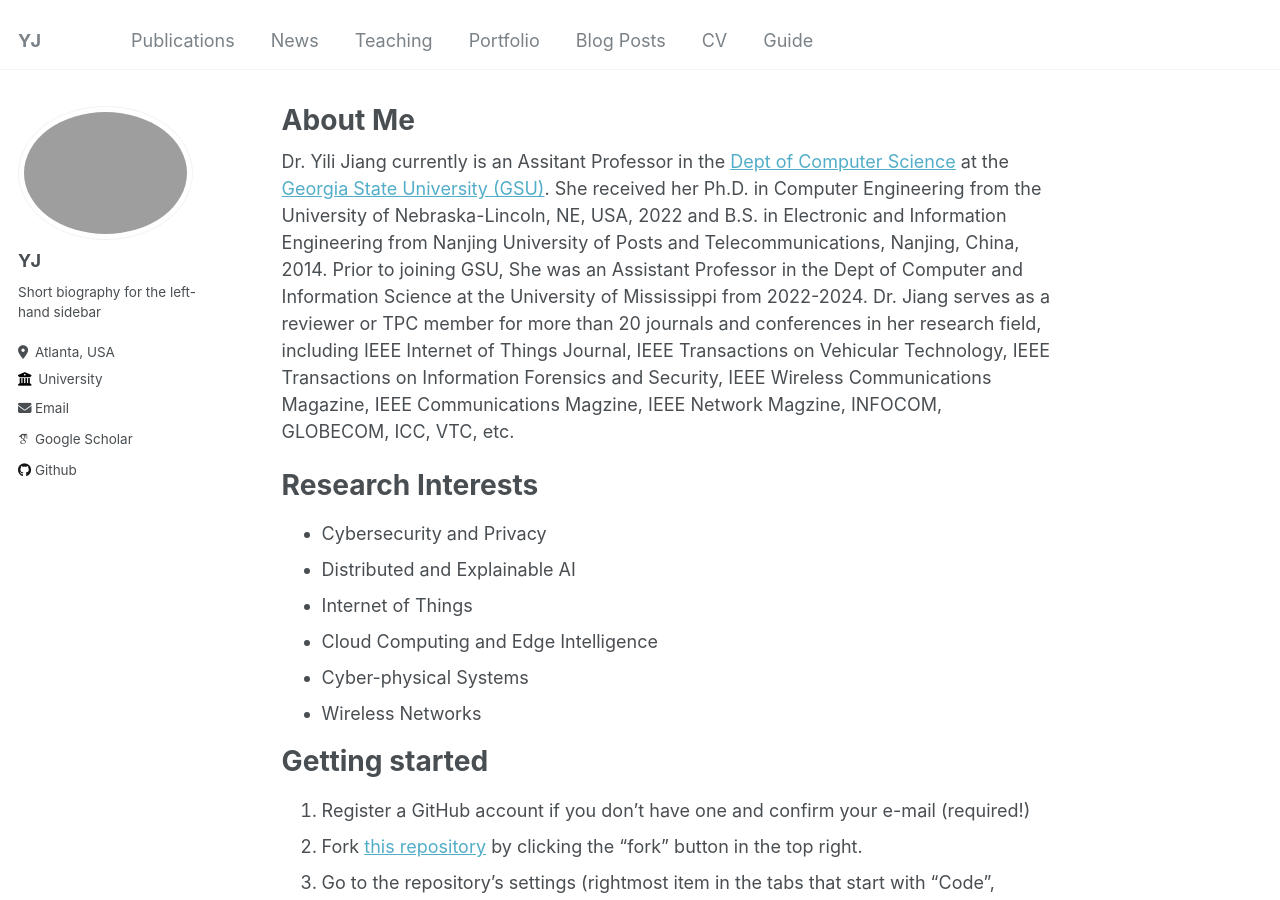
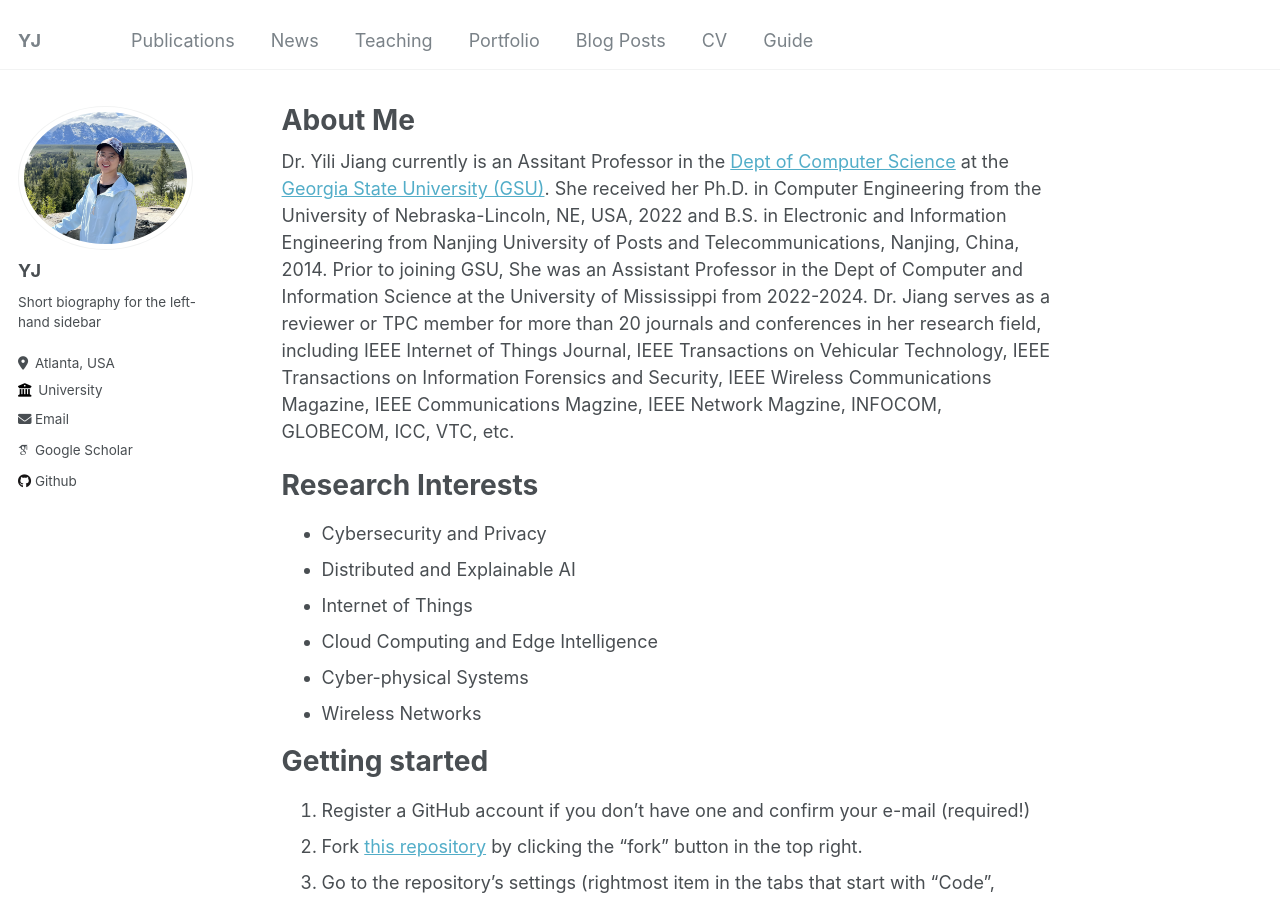
Before and after one commit to suhbrina-perry/suhbrina-perry.github.io, a Jekyll site: the page built from _pages/about.md, in a window 1280 px wide and 900 px high. Built offline with Jekyll 4.4.1, drawn with Linux system fonts in a browser that asks for light colours; some web fonts are replaced.

Commit message:
Update _config.yml

```diff
--- a/_config.yml
+++ b/_config.yml
@@ -21,7 +21,7 @@ repository               : "CANlabGo/CANlabGo.github.io"
 #               Additional customization can be done by editing /_includes/author-profile.html
 author:
   # Biographic information
-  avatar           : "YJ.jpg"
+  avatar           : "YJ2.jpg"
   name             : "YJ"
   pronouns         : # example: "she/her"
   bio              : "Short biography for the left-hand sidebar"
```
